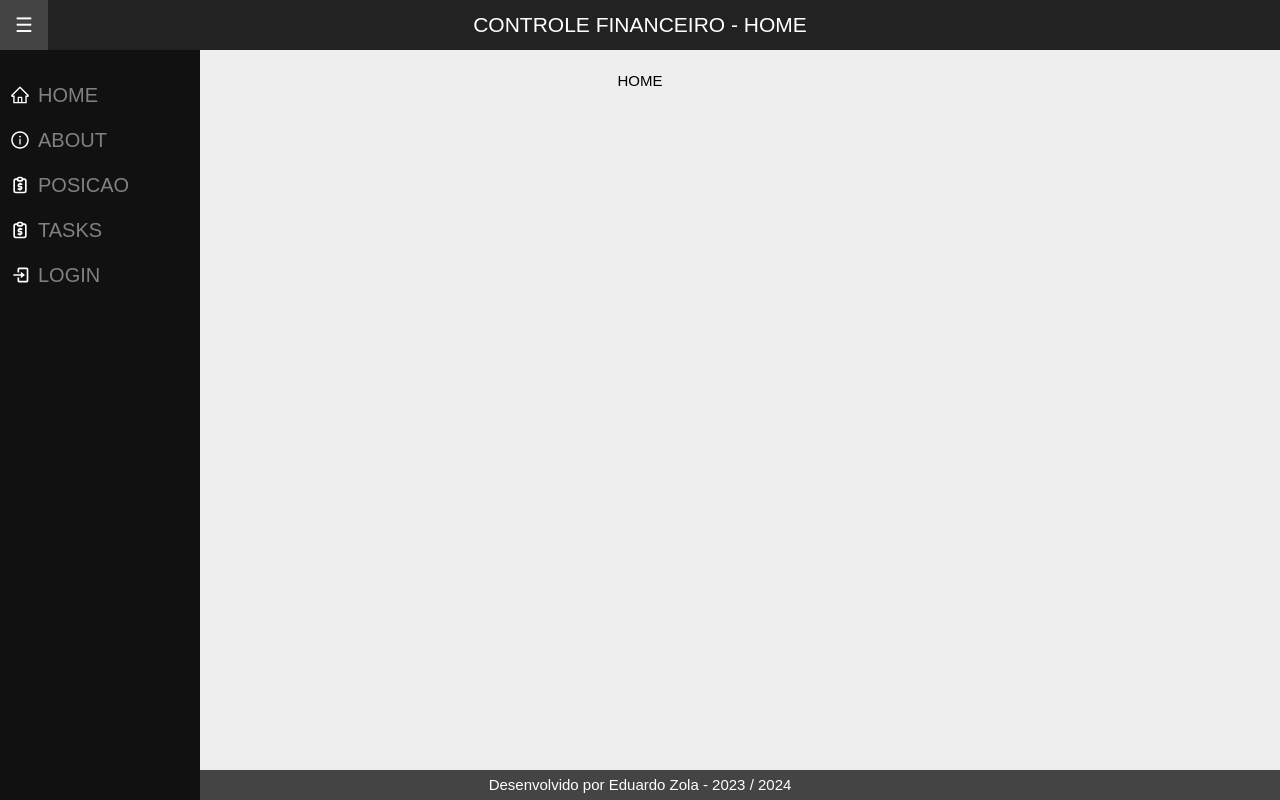
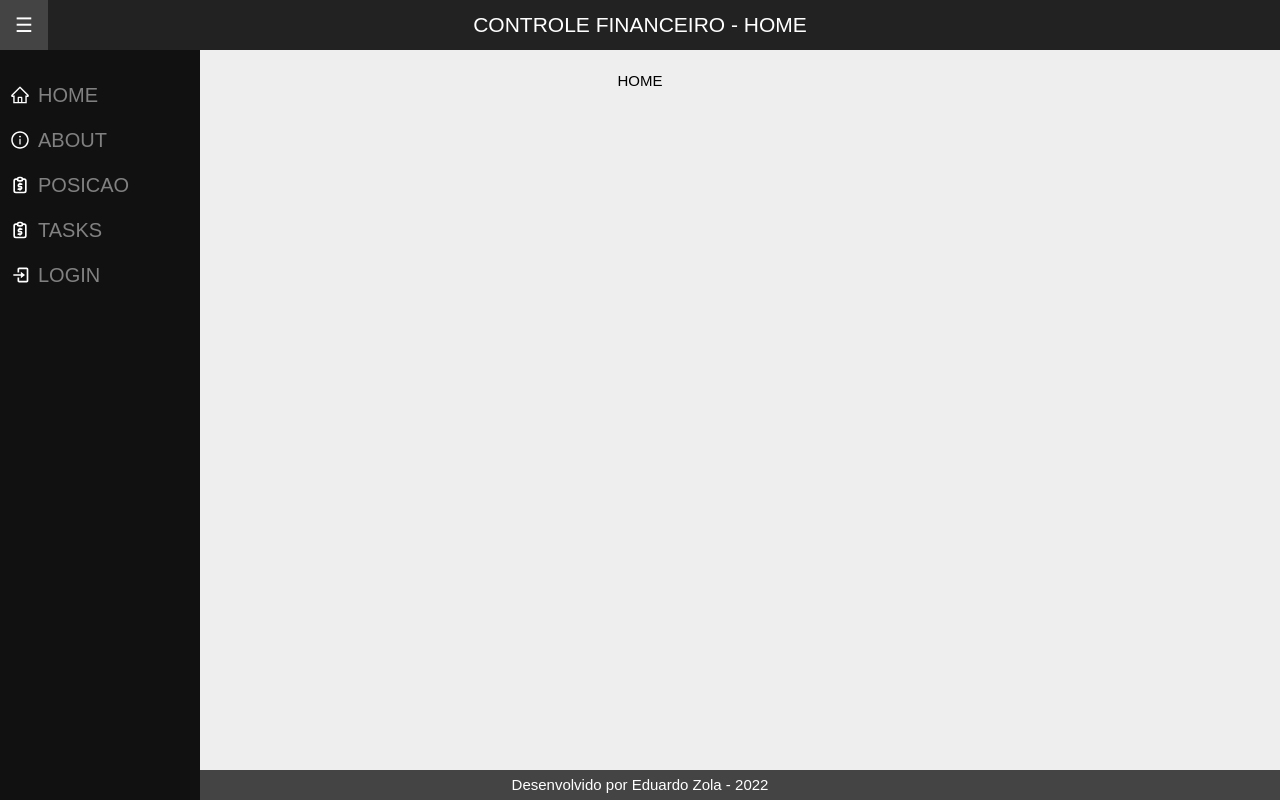
Before and after one commit to egzola/front, a Next.js app: page / in a window 1280 px wide. Built offline with nearby package versions, Linux system fonts and the light colour scheme.

Commit message:
Zola commit /31/_01_Tu__10_19_57

```diff
--- a/src/components/Layout.tsx
+++ b/src/components/Layout.tsx
@@ -29,7 +29,7 @@ export default function Layout(props:any) {
             </main>
 
             <footer>
-                Desenvolvido por Eduardo Zola - 2023 / 2024
+                Desenvolvido por Eduardo Zola - 2022
             </footer>
         </div>
   );
```
Also changed, not shown: 1 other file (tests, documents, lock files or other folders).
